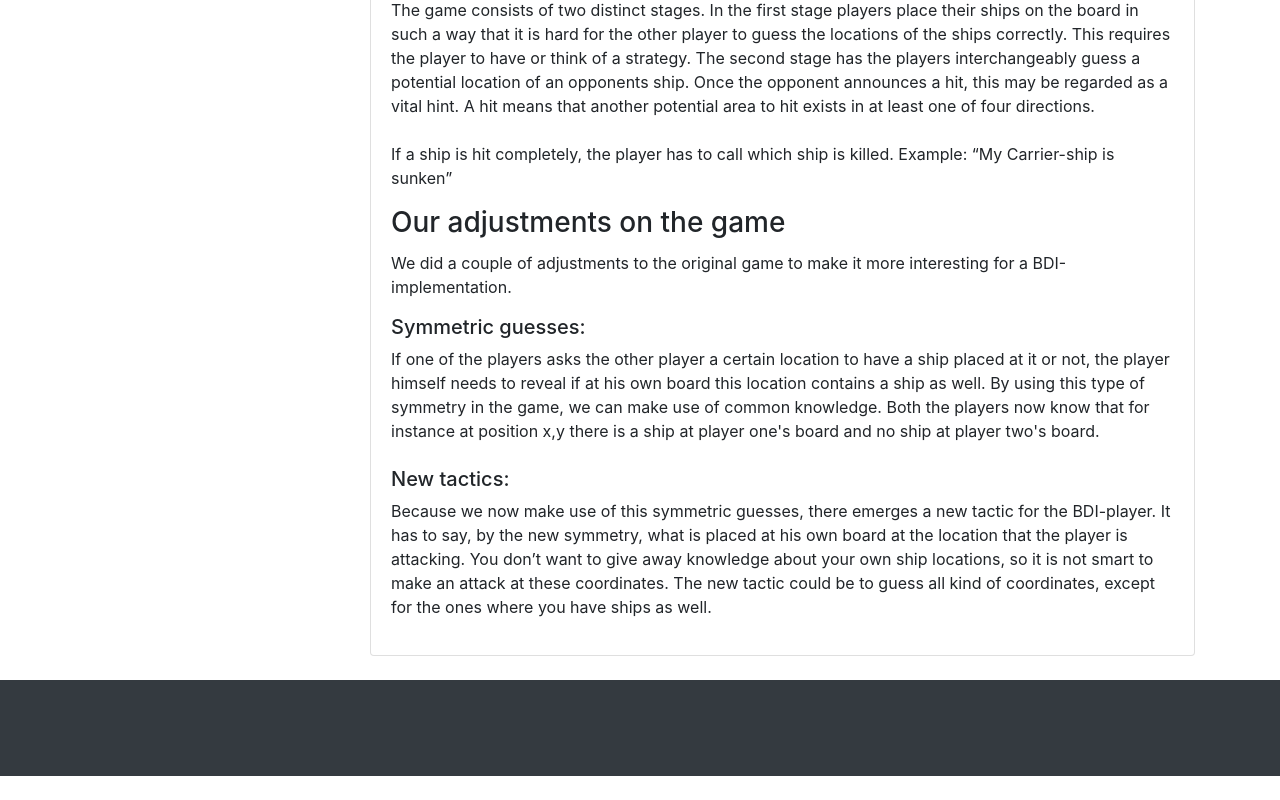
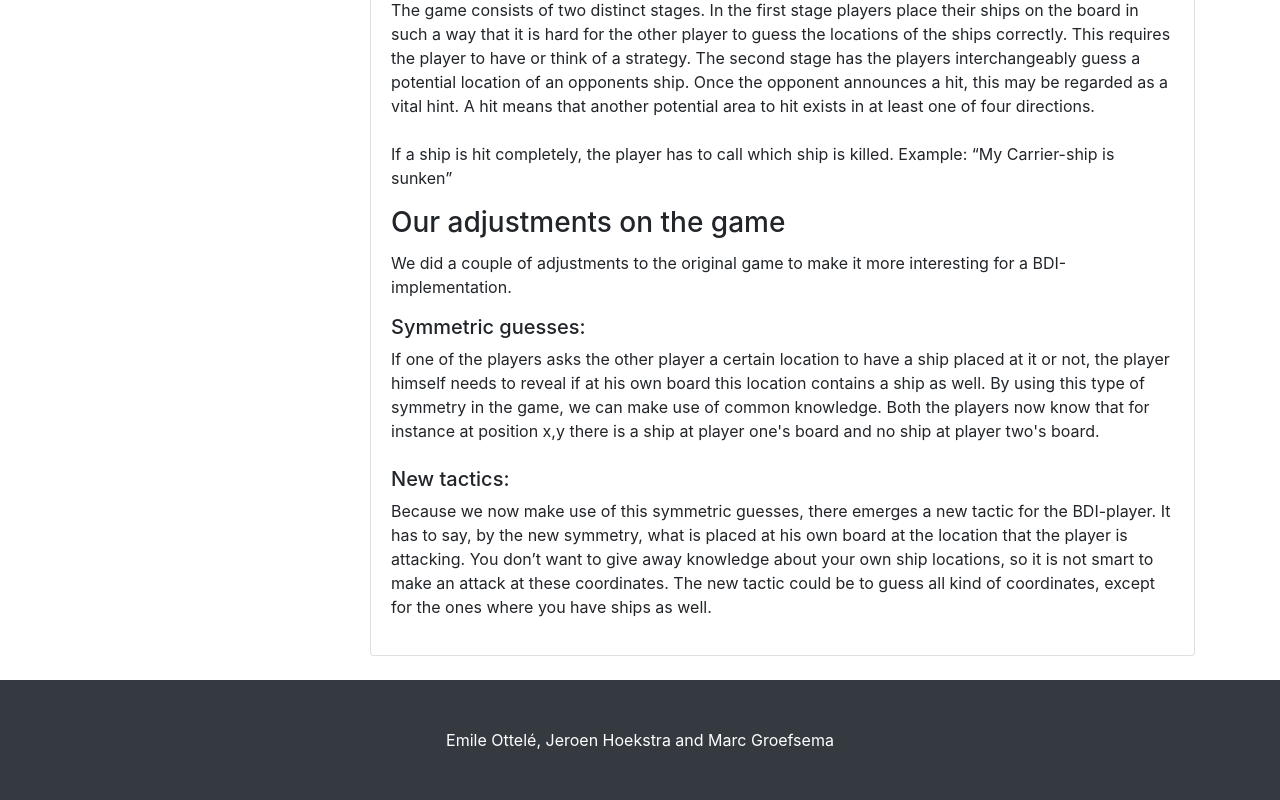
Before and after one commit to DarkZero91/Battleship, a website: page HTML/index.html in a window 1280 px wide. Shown: the part 1189-1989 px from the top of the page. Before the commit the page ends 1965 px from the top, so only its background shows below. Drawn offline with Linux system fonts and the light colour scheme.

Commit message:
Fixes emile

```diff
--- a/HTML/index.html
+++ b/HTML/index.html
@@ -131,7 +131,7 @@
     <!-- Footer -->
     <footer class="py-5 bg-dark">
       <div class="container">
-        <p class="m-0 text-center text-white"></p>
+        <p class="m-0 text-center text-white">Emile Ottelé, Jeroen Hoekstra and Marc Groefsema</p>
       </div>
       <!-- /.container -->
     </footer>
```
Also changed, not shown: HTML/logic.html (+1 -1 lines), HTML/references.html (+1 -1 lines), HTML/software_architecture.html (+1 -1 lines).
